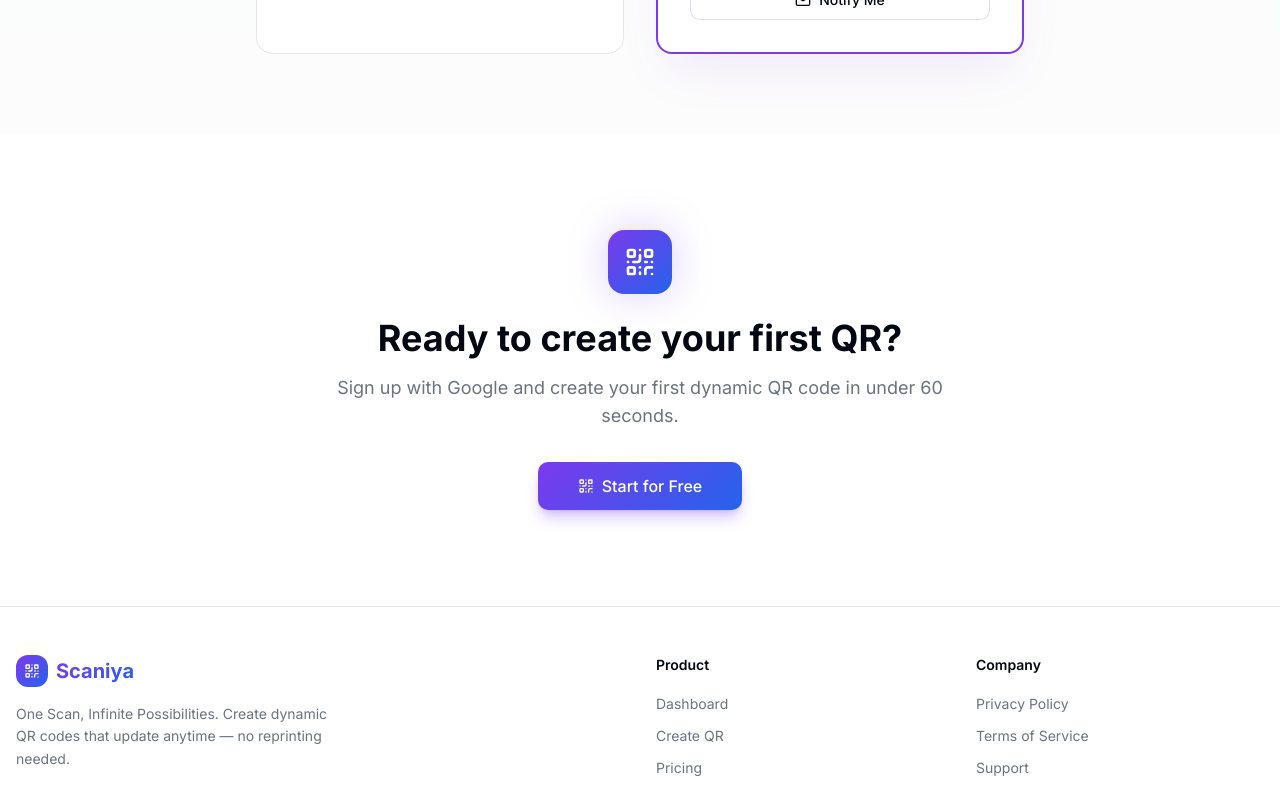
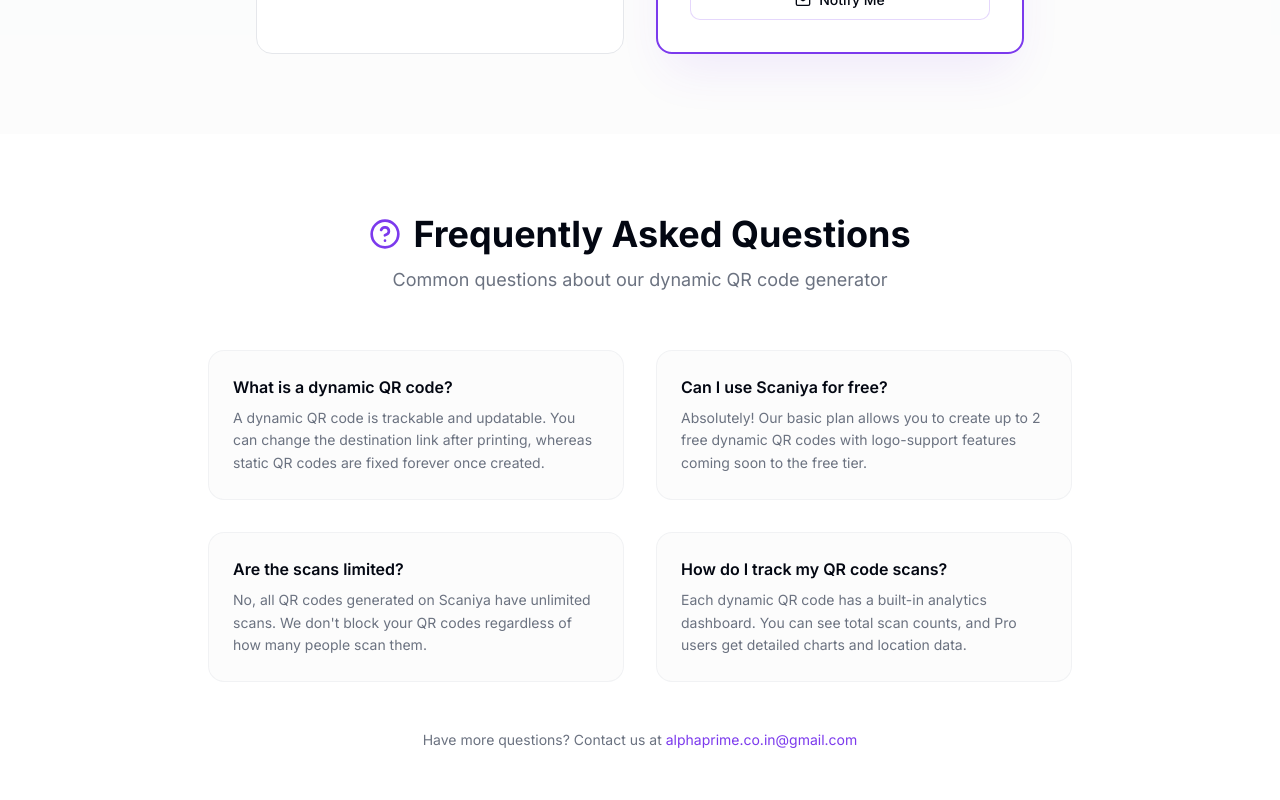
Before and after one commit to PrimeSandy/scaniya.alpaprime, a Next.js app: page / in a window 1280 px wide. Shown: the part 2760-3560 px from the top of the page. Built offline with nearby package versions, Linux system fonts and the light colour scheme; no server answers.

Commit message:
SEO: Add FAQ section and FAQ schema for better keyword indexing

```diff
--- a/app/page.tsx
+++ b/app/page.tsx
@@ -21,6 +21,7 @@ import {
   Sparkles,
   Mail,
   Send,
+  HelpCircle,
 } from "lucide-react";
 import {
   Dialog,
@@ -67,6 +68,35 @@ export default function HomePage() {
           "Custom Design with Logo",
           "Scan Analytics",
           "Multi-Action Pages"
+        ]
+      },
+      {
+        "@type": "FAQPage",
+        "mainEntity": [
+          {
+            "@type": "Question",
+            "name": "Is Scaniya a free QR code generator?",
+            "acceptedAnswer": {
+              "@type": "Answer",
+              "text": "Yes, Scaniya offers a forever-free plan that includes 2 dynamic QR codes with unlimited scans and basic customization."
+            }
+          },
+          {
+            "@type": "Question",
+            "name": "How do dynamic QR codes work?",
+            "acceptedAnswer": {
+              "@type": "Answer",
+              "text": "Unlike static QR codes, dynamic QR codes from Scaniya point to a short URL that redirects to your destination. This allows you to change the destination URL anytime without reprinting the QR code."
+            }
+          },
+          {
+            "@type": "Question",
+            "name": "Can I add a logo to my QR code?",
+            "acceptedAnswer": {
+              "@type": "Answer",
+              "text": "Yes! With our Pro plan, you can upload your own brand logo and place it in the center of the QR code to build brand trust and improve scan rates."
+            }
+          }
         ]
       }
     ]
@@ -377,6 +407,51 @@ export default function HomePage() {
           </div>
         </section>
 
+        {/* ===== FAQ ===== */}
+        <section id="faq" className="py-20">
+          <div className="container mx-auto px-4 max-w-4xl">
+            <div className="text-center mb-14">
+              <h2 className="text-3xl md:text-4xl font-bold mb-3 flex items-center justify-center gap-3">
+                <HelpCircle className="w-8 h-8 text-primary" />
+                Frequently Asked Questions
+              </h2>
+              <p className="text-muted-foreground text-lg">
+                Common questions about our dynamic QR code generator
+              </p>
+            </div>
+
+            <div className="grid grid-cols-1 md:grid-cols-2 gap-8">
+              {[
+                {
+                  q: "What is a dynamic QR code?",
+                  a: "A dynamic QR code is trackable and updatable. You can change the destination link after printing, whereas static QR codes are fixed forever once created."
+                },
+                {
+                  q: "Can I use Scaniya for free?",
+                  a: "Absolutely! Our basic plan allows you to create up to 2 free dynamic QR codes with logo-support features coming soon to the free tier."
+                },
+                {
+                  q: "Are the scans limited?",
+                  a: "No, all QR codes generated on Scaniya have unlimited scans. We don't block your QR codes regardless of how many people scan them."
+                },
+                {
+                  q: "How do I track my QR code scans?",
+                  a: "Each dynamic QR code has a built-in analytics dashboard. You can see total scan counts, and Pro users get detailed charts and location data."
+                }
+              ].map((faq, i) => (
+                <div key={i} className="p-6 rounded-2xl bg-muted/30 border border-border/50">
+                  <h3 className="font-semibold text-base mb-2">{faq.q}</h3>
+                  <p className="text-muted-foreground text-sm leading-relaxed">{faq.a}</p>
+                </div>
+              ))}
+            </div>
+
+            <div className="mt-12 text-center text-sm text-muted-foreground">
+              Have more questions? Contact us at <a href="mailto:alphaprime.co.in@gmail.com" className="text-primary hover:underline">alphaprime.co.in@gmail.com</a>
+            </div>
+          </div>
+        </section>
+
         {/* ===== CTA ===== */}
         <section className="py-24 relative overflow-hidden">
           <div className="absolute inset-0 -z-10">
```
